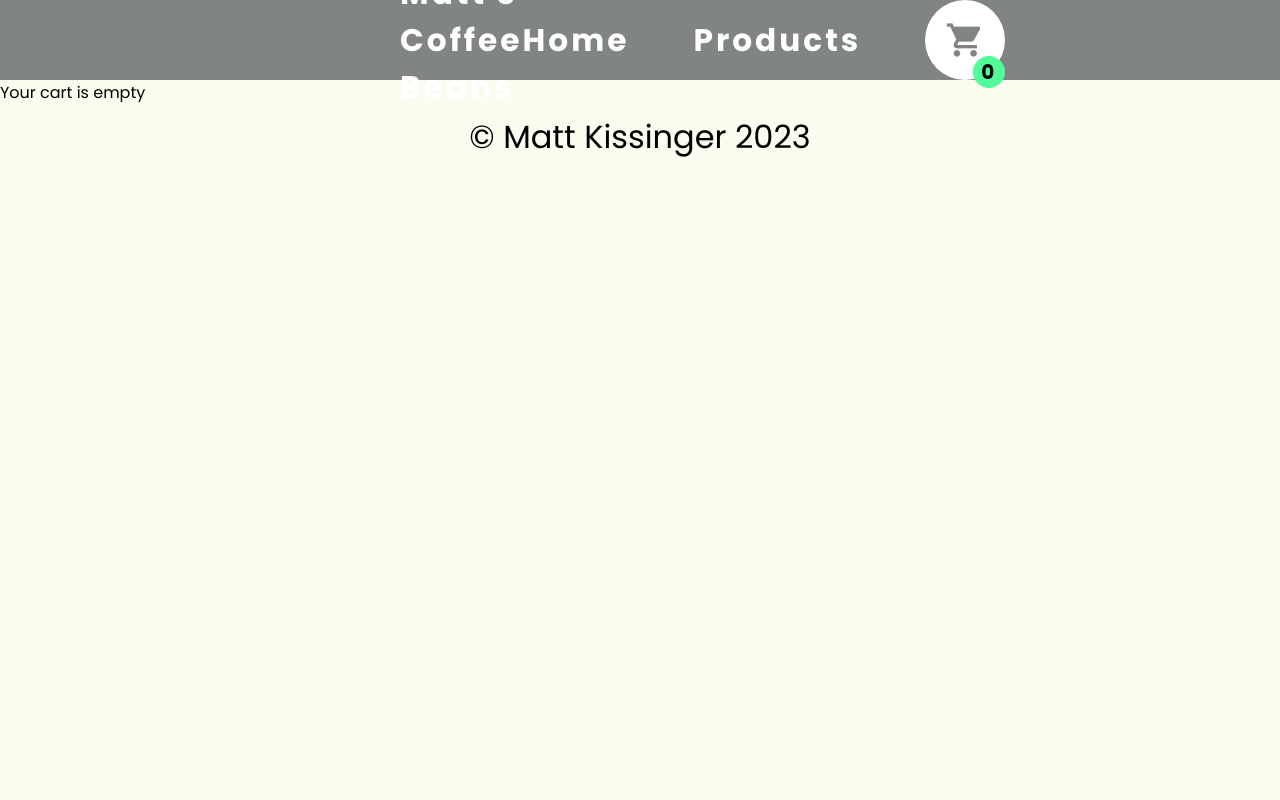
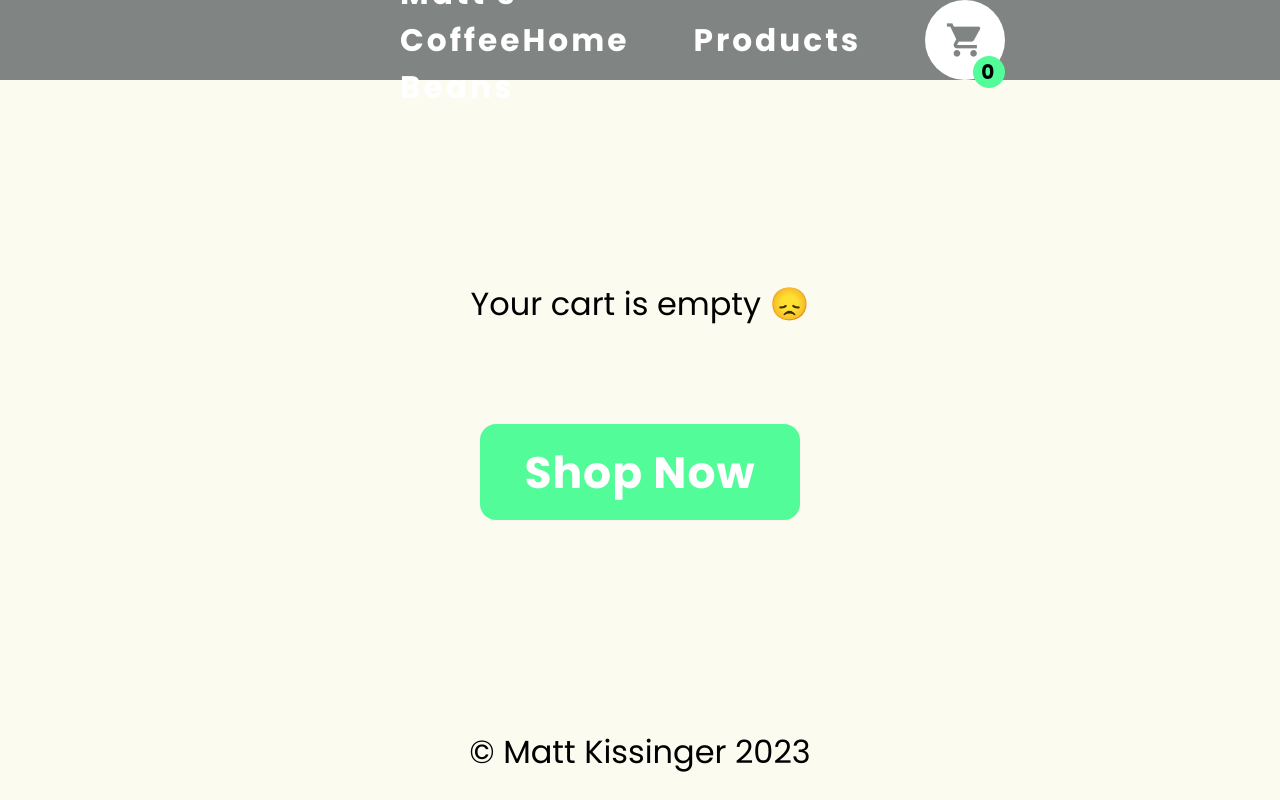
Before and after one commit to MatthewKissinger/shopping-cart, a React (Create React App) app: page /cart in a window 1280 px wide. Built offline with nearby package versions, Linux system fonts and the light colour scheme.

Commit message:
styled and added structure for cart empty status in ShoppingCart.js

```diff
--- a/src/App.js
+++ b/src/App.js
@@ -7,6 +7,8 @@ import Products from './components/Products';
 import ShoppingCart from "./components/ShoppingCart";
 
 // setup the cart page
+// 1) empty cart render
+// 2) items in cart render
 // it should render each item in the cart
 // the user will have the ability to increase or decrease the number of each item that is in the cart
 // the cost for each item should be displayed
--- a/src/components/ShoppingCart.js
+++ b/src/components/ShoppingCart.js
@@ -1,5 +1,7 @@
+import "../styles/cart.css"
 import Footer from "./Footer"
 import CartCard from "./CartCard";
+import { Link } from "react-router-dom"
 
 
 export default function ShoppingCart(props) {
@@ -12,17 +14,21 @@ export default function ShoppingCart(props) {
     const cartCardList = '';
 
     return (
-        <div>
-            <div className="cart-layout">
-                {cartArray.length === 0 ?
-                    <div>Your cart is empty</div>
-                    :
+        <div className="cart-page">
+            {cartArray.length === 0 ?
+                <div className="cart-layout">
+                    <p className="cart-empty-p">Your cart is empty &#128542;</p>
+                    <Link to="/products">
+                        <button className="shop-btn">Shop Now</button>
+                    </Link>
+                </div>
+                :
+                <div className="cart-layout">
                     <div className="cartCard-grid">
                         Your cart has items
                     </div>
-                }
-
-            </div>
+                </div>
+            }
             <Footer />
         </div>
     )
--- /dev/null
+++ b/src/styles/cart.css
@@ -0,0 +1,30 @@
+
+.cart-layout {
+    padding: 2rem;
+    margin: 0 auto;
+    width: 60%;
+    min-height: 80vh;
+    display: flex;
+    flex-direction: column;
+    align-items: center;
+    justify-content: center;
+    gap: 6rem;
+}
+
+.cart-empty-p {
+    font-size: 2rem;
+}
+
+.shop-btn {
+    font-family: 'Poppins', sans-serif;
+    height: 6rem;
+    width: 20rem;
+    border: none;
+    border-radius: 16px;
+    font-size: 2.75rem;
+    color: white;
+    font-weight: 700;
+    background-color: rgb(82, 252, 153);
+    letter-spacing: 1px;
+    cursor: pointer;
+}
```
